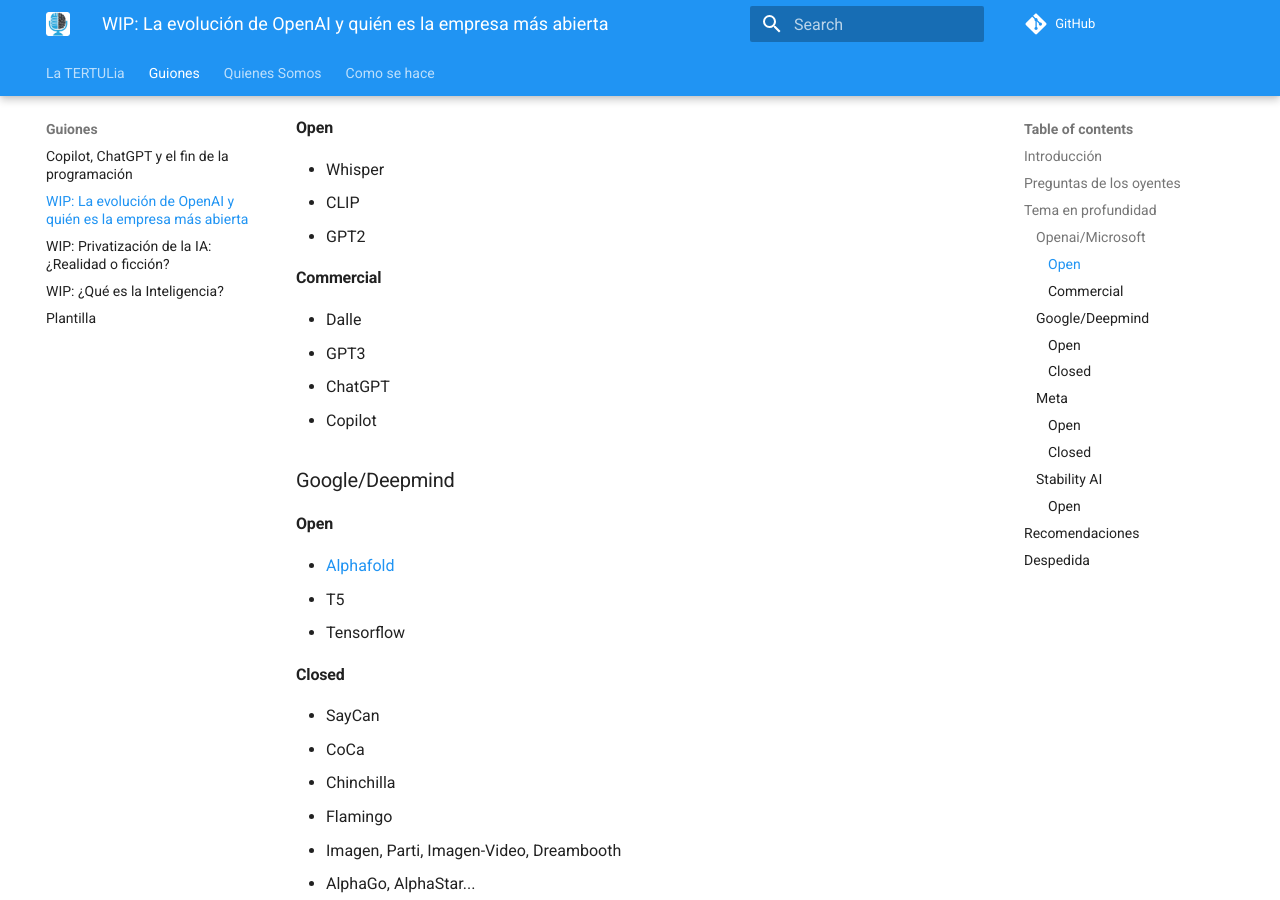
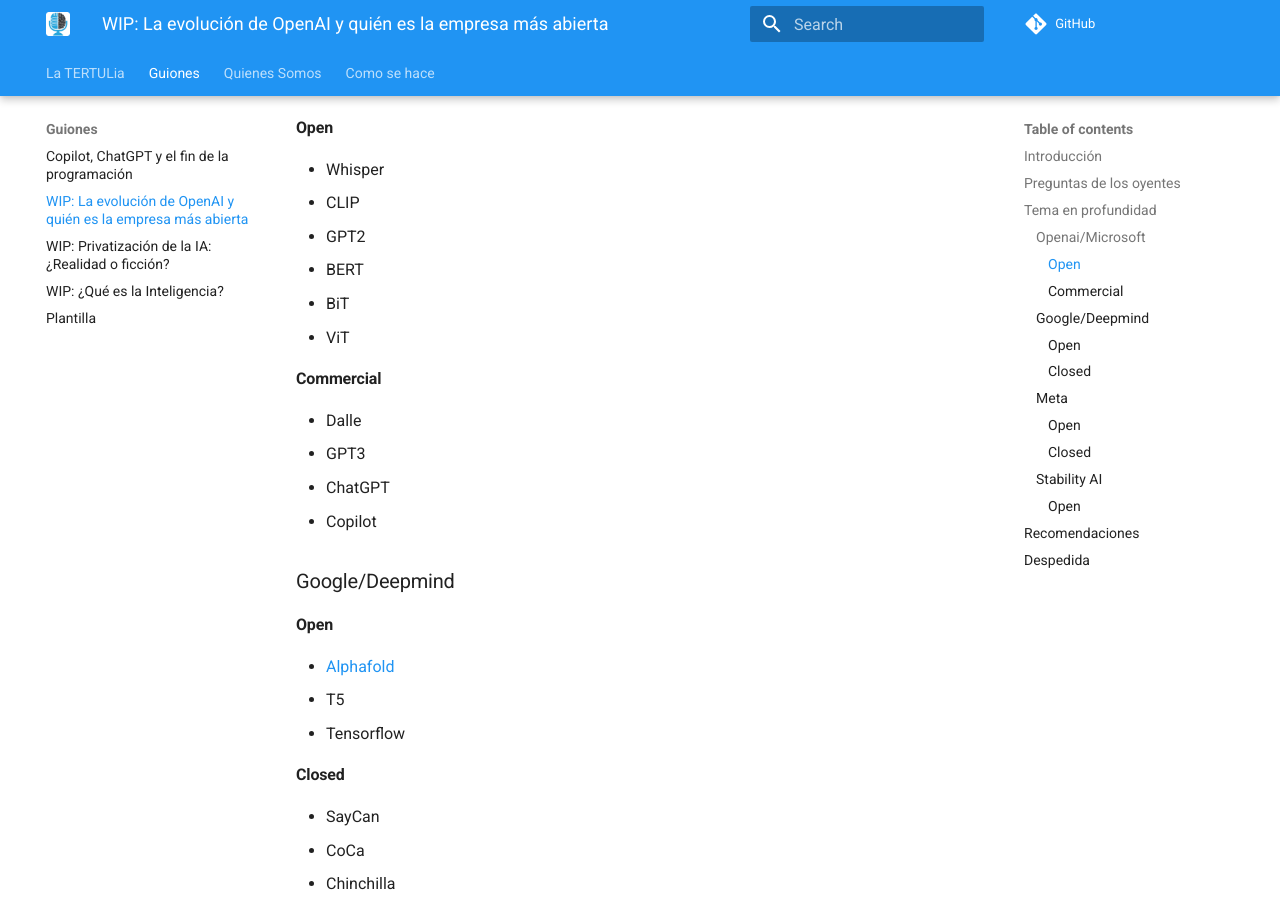
Before and after one commit to ironbar/tertulia_inteligencia_artificial, an MkDocs documentation site: the page built from docs/guiones/wip_openai_closedai_y_competencia.md, in a window 1280 px wide and 900 px high, scrolled down 510 px. Built offline with MkDocs 1.6.1 and Material for MkDocs 9.7.7, drawn with Linux system fonts in a browser that asks for light colours; comment, search, counter and statistics services are not loaded.

Commit message:
Update wip_openai_closedai_y_competencia.md

```diff
--- a/docs/guiones/wip_openai_closedai_y_competencia.md
+++ b/docs/guiones/wip_openai_closedai_y_competencia.md
@@ -16,6 +16,9 @@
 - Whisper
 - CLIP
 - GPT2
+- BERT
+- BiT
+- ViT
 
 #### Commercial
 
```
